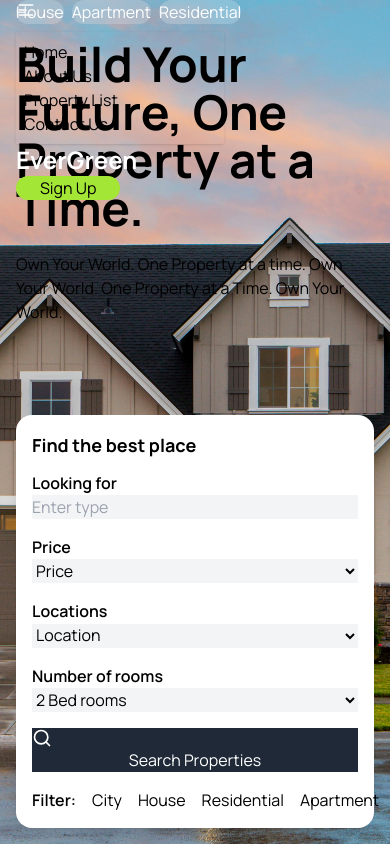
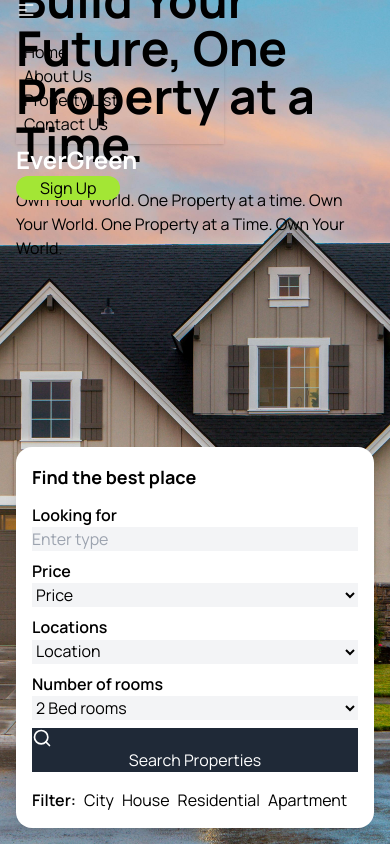
Before and after one commit to tyujjwal6/RealEstate, a React (Vite) app: page / in a window 390 px wide. Shown: the top 846 px of the page. Built offline with nearby package versions, Linux system fonts and the light colour scheme.

Commit message:
hero image

```diff
--- a/src/Pages/Hero.jsx
+++ b/src/Pages/Hero.jsx
@@ -69,13 +69,8 @@ const Hero = () => {
   return (
     // Add the ref to the root element
     <div ref={heroRef}>
-      {/*
-        FIX 1: Added responsive bottom padding to the hero container.
-        - `pb-64` on mobile creates space for the smaller form.
-        - `md:pb-60` and `lg:pb-32` adjust the spacing for larger screens.
-      */}
       <div
-        className="hero min-h-screen relative overflow-hidden pb-64 md:pb-60 lg:pb-32"
+        className="hero min-h-screen relative overflow-hidden pb-56 md:pb-60 lg:pb-32"
       >
         <div
           className="hero-bg-img absolute inset-0 w-full h-full bg-cover bg-center"
@@ -83,7 +78,11 @@ const Hero = () => {
         ></div>
 
         <div className="hero-overlay bg-opacity-30"></div>
-        <div className="hero-content text-neutral-content w-full px-4 sm:px-8 lg:px-16 flex flex-col items-start">
+        {/*
+          FIX: Added "-translate-y-16" to move the entire text content block up slightly.
+          This gives more visual separation between the text and the form below.
+        */}
+        <div className="hero-content -translate-y-16 text-neutral-content w-full px-4 sm:px-8 lg:px-16 flex flex-col items-start">
           <div className="max-w-4xl">
               <div className='flex gap-2 mb-4'>
                   <button className='hero-tag btn btn-sm rounded-full bg-white bg-opacity-20 border-white text-white backdrop-blur-sm'>House</button>
@@ -98,39 +97,25 @@ const Hero = () => {
           </div>
         </div>
 
-        {/*
-          FIX 2: Position the form inside the new padded area.
-          - `bottom-4` places it neatly at the bottom of the container.
-        */}
         <div className="search-form absolute bottom-4 w-full px-4 sm:px-8 lg:px-16">
-              {/*
-                FIX 3: Make the form card itself smaller on mobile.
-                - `p-4` for mobile (smaller padding).
-                - `md:p-6` for medium screens and up (original padding).
-              */}
               <div className="bg-white p-4 md:p-6 rounded-2xl shadow-lg w-full max-w-6xl mx-auto text-black">
-                  {/*
-                    FIX 4: Make the form title smaller on mobile.
-                    - `text-lg` and `mb-3` for mobile.
-                    - `md:text-xl` and `md:mb-4` for medium screens and up.
-                  */}
                   <h2 className="form-item text-lg md:text-xl font-bold mb-3 md:mb-4">Find the best place</h2>
-                  <div className="grid grid-cols-1 md:grid-cols-2 lg:grid-cols-5 gap-4 items-end">
+                  <div className="grid grid-cols-1 md:grid-cols-2 lg:grid-cols-5 gap-2 md:gap-4 items-end">
                       <div className="form-item form-control w-full">
-                          <label className="label"><span className="label-text font-semibold">Looking for</span></label>
-                          <input type="text" placeholder="Enter type" className="input input-bordered w-full bg-gray-100" />
+                          <label className="label py-1"><span className="label-text font-semibold">Looking for</span></label>
+                          <input type="text" placeholder="Enter type" className="input input-sm input-bordered w-full bg-gray-100" />
                       </div>
                       <div className="form-item form-control w-full">
-                          <label className="label"><span className="label-text font-semibold">Price</span></label>
-                          <select className="select select-bordered w-full bg-gray-100">
+                          <label className="label py-1"><span className="label-text font-semibold">Price</span></label>
+                          <select className="select select-sm select-bordered w-full bg-gray-100">
                               <option>Price</option>
                               <option>$100,000 - $200,000</option>
                               <option>$200,000 - $500,000</option>
                           </select>
                       </div>
                       <div className="form-item form-control w-full">
-                          <label className="label"><span className="label-text font-semibold">Locations</span></label>
-                          <select className="select select-bordered w-full bg-gray-100">
+                          <label className="label py-1"><span className="label-text font-semibold">Locations</span></label>
+                          <select className="select select-sm select-bordered w-full bg-gray-100">
                               <option>Location</option>
                               <option>New York</option>
                               <option>Denver</option>
@@ -138,24 +123,24 @@ const Hero = () => {
                           </select>
                       </div>
                       <div className="form-item form-control w-full">
-                          <label className="label"><span className="label-text font-semibold">Number of rooms</span></label>
-                          <select className="select select-bordered w-full bg-gray-100">
+                          <label className="label py-1"><span className="label-text font-semibold">Number of rooms</span></label>
+                          <select className="select select-sm select-bordered w-full bg-gray-100">
                               <option>2 Bed rooms</option>
                               <option>3 Bed rooms</option>
                               <option>4+ Bed rooms</option>
                           </select>
                       </div>
-                      <button className="form-item btn bg-gray-800 hover:bg-black text-white w-full lg:w-auto lg:h-[48px] self-end">
+                      <button className="form-item btn btn-md bg-gray-800 hover:bg-black text-white w-full lg:w-auto self-end">
                           <Search size={20} className="mr-2"/>
                           Search Properties
                       </button>
                   </div>
-                  <div className="form-item flex items-center gap-4 mt-4">
+                  <div className="form-item flex flex-wrap items-center gap-2 mt-4">
                       <span className="font-semibold">Filter:</span>
-                      <button className="btn btn-sm btn-outline rounded-full">City</button>
-                      <button className="btn btn-sm btn-outline rounded-full">House</button>
-                      <button className="btn btn-sm btn-outline rounded-full">Residential</button>
-                      <button className="btn btn-sm btn-outline rounded-full">Apartment</button>
+                      <button className="btn btn-xs md:btn-sm btn-outline rounded-full">City</button>
+                      <button className="btn btn-xs md:btn-sm btn-outline rounded-full">House</button>
+                      <button className="btn btn-xs md:btn-sm btn-outline rounded-full">Residential</button>
+                      <button className="btn btn-xs md:btn-sm btn-outline rounded-full">Apartment</button>
                   </div>
               </div>
         </div>
```
